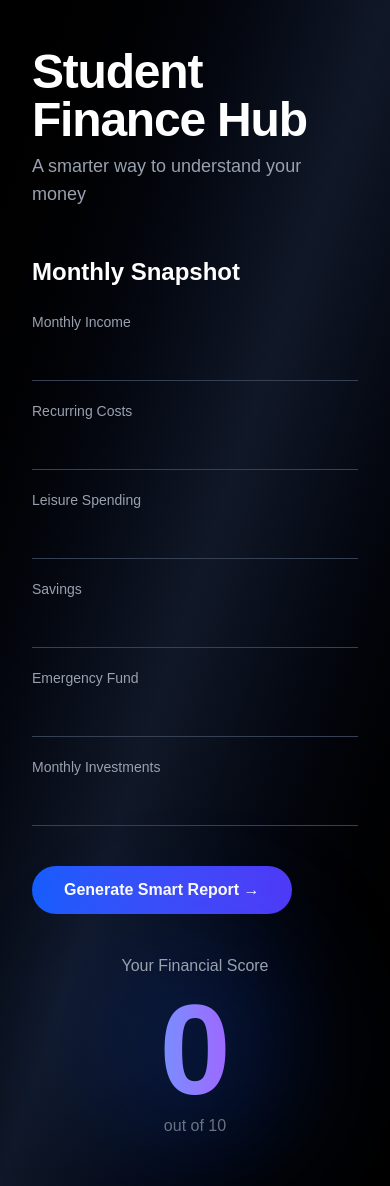
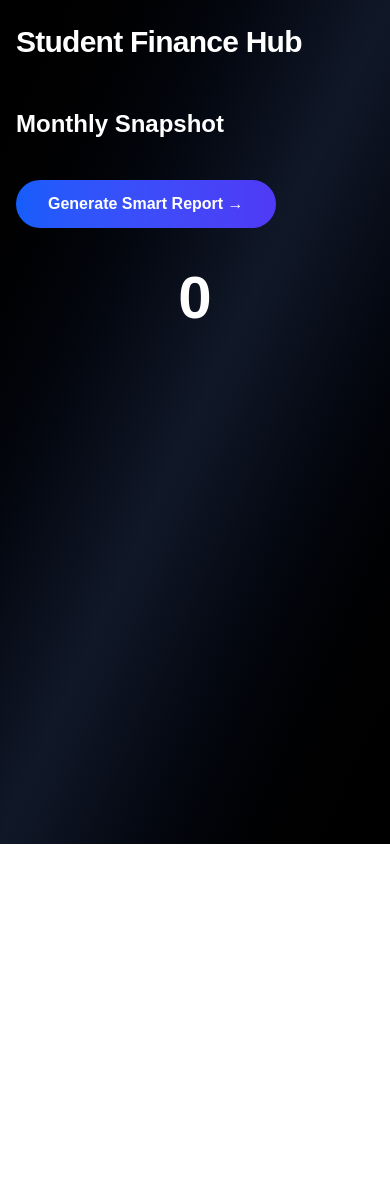
Before and after one commit to Rohan20648/money-gurus, a Next.js app: page /dashboard in a window 390 px wide. After the commit the page ends 844 px from the top, so only its background shows below. Built offline with nearby package versions, Linux system fonts and the light colour scheme.

Commit message:
Update DashboardClient.tsx

```diff
--- a/app/dashboard/DashboardClient.tsx
+++ b/app/dashboard/DashboardClient.tsx
@@ -23,44 +23,15 @@ export default function DashboardClient() {
     const e = Number(emergency) || 0;
     const inv = Number(investment) || 0;
 
-    let savingsScore = 0;
-    let emergencyScore = 0;
-    let leisureScore = 0;
-    let investmentScore = 0;
-    let balanceScore = 0;
+    let total = 0;
 
-    const savingsRate = i > 0 ? s / i : 0;
-    const emergencyMonths = r > 0 ? e / r : 0;
-    const leisureRate = i > 0 ? l / i : 0;
-    const investmentRate = i > 0 ? inv / i : 0;
+    if (i > 0 && s / i >= 0.2) total += 3;
+    if (r > 0 && e / r >= 3) total += 2;
+    if (i > 0 && l / i <= 0.25) total += 2;
+    if (i > 0 && inv / i >= 0.1) total += 2;
+    if (i >= r + l + inv) total += 1;
 
-    if (savingsRate >= 0.25) savingsScore = 3;
-    else if (savingsRate >= 0.20) savingsScore = 2.5;
-    else if (savingsRate >= 0.15) savingsScore = 2;
-    else if (savingsRate >= 0.10) savingsScore = 1.5;
-    else if (savingsRate > 0) savingsScore = 1;
-
-    if (emergencyMonths >= 6) emergencyScore = 2;
-    else if (emergencyMonths >= 3) emergencyScore = 1.5;
-    else if (emergencyMonths >= 1) emergencyScore = 1;
-
-    if (leisureRate <= 0.15) leisureScore = 2;
-    else if (leisureRate <= 0.25) leisureScore = 1.5;
-    else if (leisureRate <= 0.35) leisureScore = 1;
-
-    if (investmentRate >= 0.20) investmentScore = 2;
-    else if (investmentRate >= 0.10) investmentScore = 1.5;
-    else if (investmentRate > 0) investmentScore = 1;
-
-    if (i >= r + l + inv) balanceScore = 1;
-
-    return Math.round(
-      savingsScore +
-      emergencyScore +
-      leisureScore +
-      investmentScore +
-      balanceScore
-    );
+    return Math.min(total, 10);
   }
 
   function goToPortfolio() {
@@ -82,61 +53,34 @@ export default function DashboardClient() {
     window.location.href = "/portfolio";
   }
 
-  const num =
-    (setter: (v: number | "") => void) =>
-    (e: React.ChangeEvent<HTMLInputElement>) =>
-      setter(e.target.value === "" ? "" : Number(e.target.value));
-
   return (
-    <main className="min-h-screen bg-gradient-to-br from-black via-gray-900 to-black text-white px-8 py-12">
+    <main className="min-h-screen bg-gradient-to-br from-black via-gray-900 to-black text-white px-4 md:px-8 py-6 md:py-12">
       <div className="max-w-6xl mx-auto">
 
         <header className="mb-12">
-          <h1 className="text-5xl font-bold tracking-tight">
+          <h1 className="text-3xl md:text-5xl font-bold tracking-tight">
             {userType === "student"
               ? "Student Finance Hub"
               : "Personal Finance Hub"}
           </h1>
-          <p className="text-gray-400 mt-2 text-lg">
-            A smarter way to understand your money
-          </p>
         </header>
 
-        <div className="relative grid lg:grid-cols-5 gap-10">
+        <div className="relative grid grid-cols-1 lg:grid-cols-5 gap-10">
 
-          {/* Floating input section */}
           <section className="lg:col-span-3 space-y-6">
             <h2 className="text-2xl font-semibold">Monthly Snapshot</h2>
 
-            <div className="grid md:grid-cols-2 gap-x-6 gap-y-5">
-              <Input label="Monthly Income" value={income} onChange={num(setIncome)} />
-              <Input label="Recurring Costs" value={recurring} onChange={num(setRecurring)} />
-              <Input label="Leisure Spending" value={leisure} onChange={num(setLeisure)} />
-              <Input label="Savings" value={savings} onChange={num(setSavings)} />
-              <Input label="Emergency Fund" value={emergency} onChange={num(setEmergency)} />
-              <Input label="Monthly Investments" value={investment} onChange={num(setInvestment)} />
-            </div>
-
             <button
               onClick={goToPortfolio}
-              className="mt-4 px-8 py-3 bg-gradient-to-r from-blue-600 to-indigo-600 hover:from-blue-500 hover:to-indigo-500 transition rounded-full font-semibold"
+              className="mt-4 px-8 py-3 bg-gradient-to-r from-blue-600 to-indigo-600 rounded-full font-semibold"
             >
               Generate Smart Report →
             </button>
           </section>
 
-          {/* Score floating panel */}
           <section className="lg:col-span-2 flex items-center justify-center">
-            <div className="relative">
-              <div className="absolute -inset-6 bg-blue-600/20 blur-3xl rounded-full"></div>
-
-              <div className="relative text-center">
-                <p className="text-gray-400 mb-2">Your Financial Score</p>
-                <div className="text-9xl font-extrabold bg-gradient-to-r from-blue-400 to-purple-500 bg-clip-text text-transparent">
-                  {score}
-                </div>
-                <p className="text-gray-500">out of 10</p>
-              </div>
+            <div className="text-6xl md:text-9xl font-extrabold">
+              {score}
             </div>
           </section>
 
@@ -145,25 +89,3 @@ export default function DashboardClient() {
     </main>
   );
 }
-
-function Input({
-  label,
-  value,
-  onChange,
-}: {
-  label: string;
-  value: number | "";
-  onChange: (e: React.ChangeEvent<HTMLInputElement>) => void;
-}) {
-  return (
-    <div>
-      <label className="block text-sm text-gray-400 mb-1">{label}</label>
-      <input
-        type="number"
-        value={value}
-        onChange={onChange}
-        className="w-full bg-transparent border-b border-gray-700 focus:border-blue-500 outline-none p-2 text-lg transition"
-      />
-    </div>
-  );
-}
```
